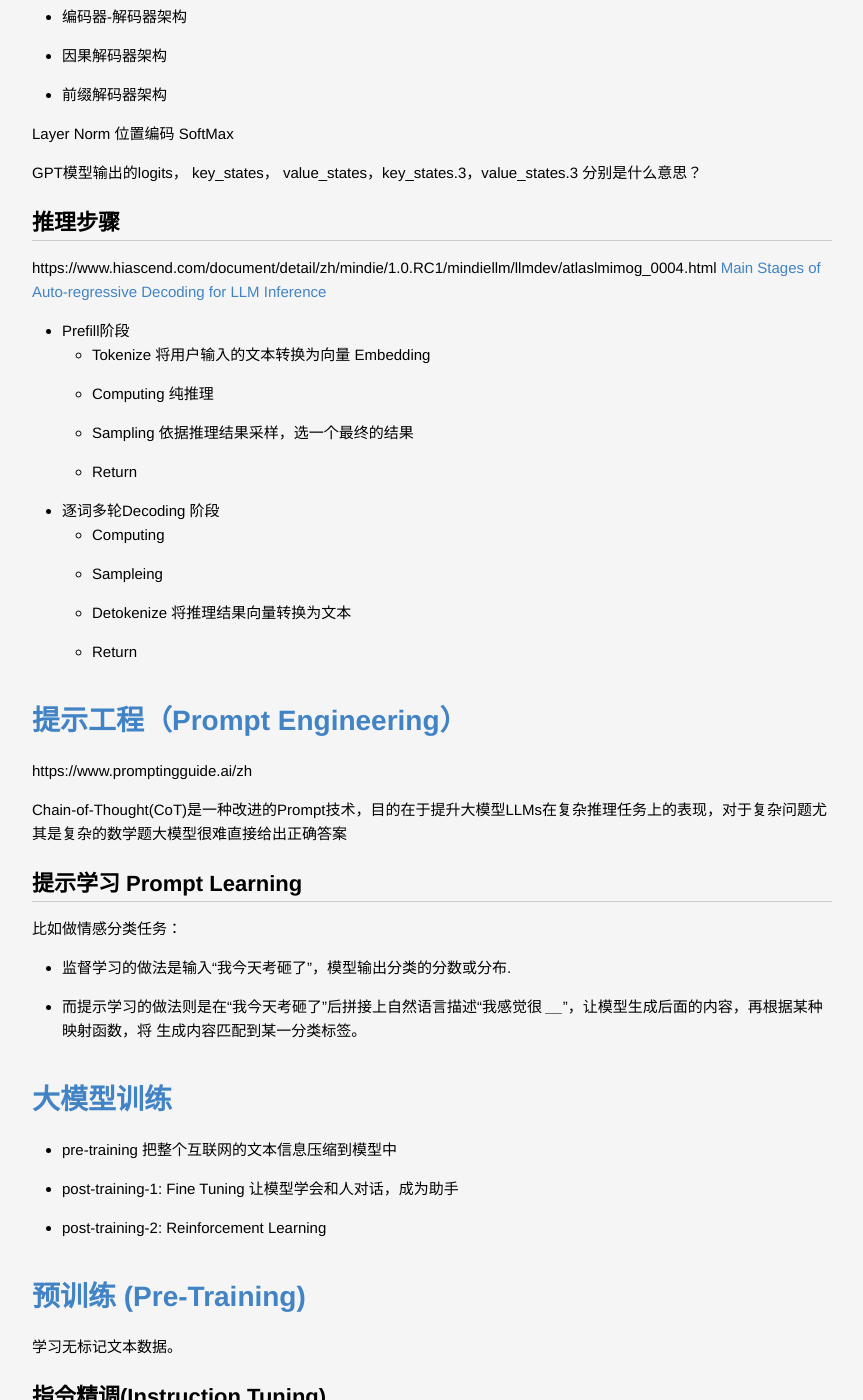
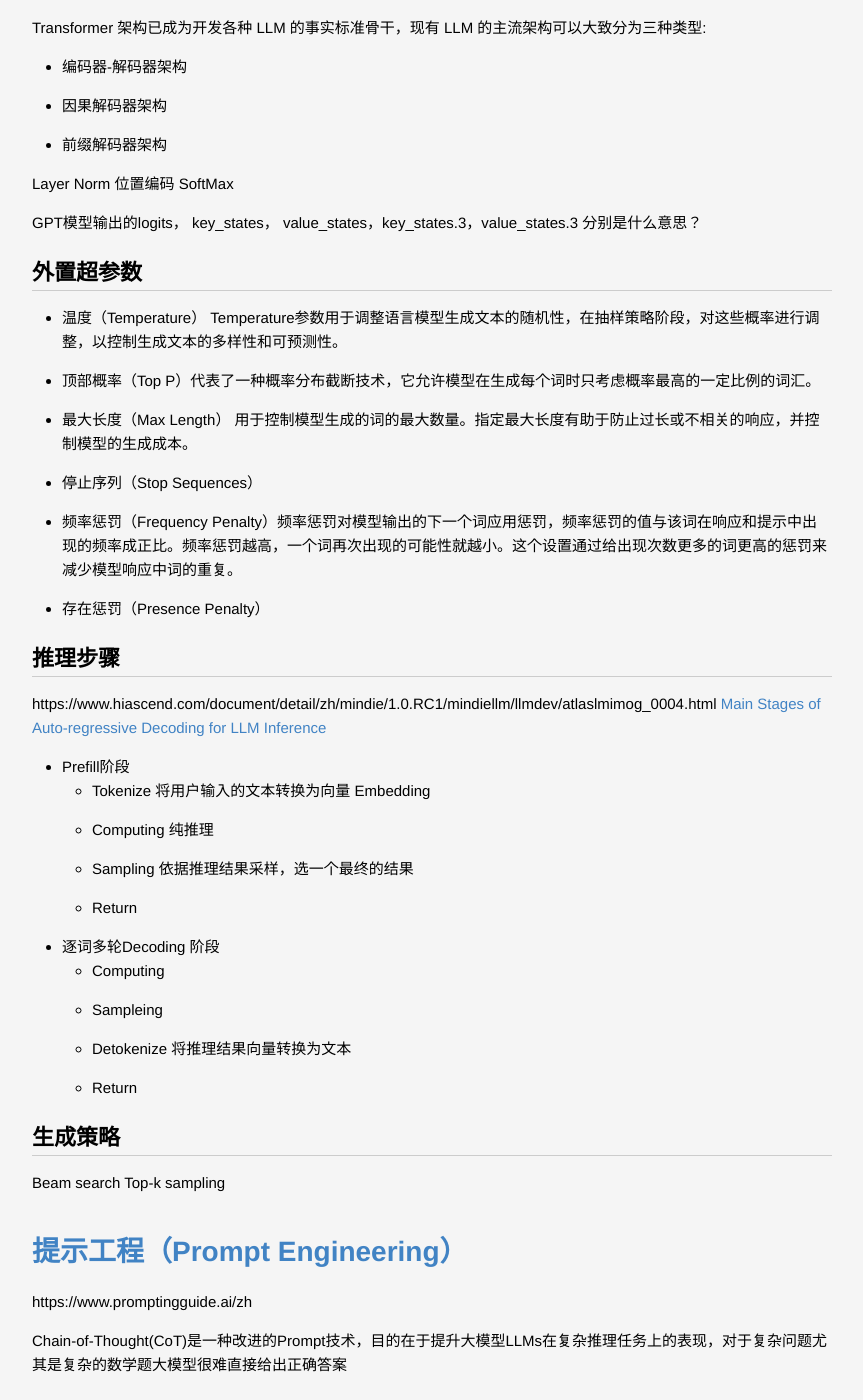
Before and after one commit to lucky521/blog, a Jekyll site: the page built from _posts/ml/2023-02-04-LLM.markdown, in a window 1280 px wide and 1400 px high, scrolled down 3534 px. Shown: the whole window, without its empty margins (208-1071 px from the left). Built offline with Jekyll 4.4.1, drawn with Linux system fonts in a browser that asks for light colours; some of the changed text lies outside the part shown.

Commit message:
update blog

```diff
--- a/_posts/ml/2023-02-04-LLM.markdown
+++ b/_posts/ml/2023-02-04-LLM.markdown
@@ -66,6 +66,13 @@
 GPT模型输出的logits， key_states， value_states，key_states.3，value_states.3 分别是什么意思？
 
 
+## 外置超参数
+* 温度（Temperature） Temperature参数用于调整语言模型生成文本的随机性，在抽样策略阶段，对这些概率进行调整，以控制生成文本的多样性和可预测性。
+* 顶部概率（Top P）代表了一种概率分布截断技术，它允许模型在生成每个词时只考虑概率最高的一定比例的词汇。
+* 最大长度（Max Length） 用于控制模型生成的词的最大数量。指定最大长度有助于防止过长或不相关的响应，并控制模型的生成成本。
+* 停止序列（Stop Sequences）
+* 频率惩罚（Frequency Penalty）频率惩罚对模型输出的下一个词应用惩罚，频率惩罚的值与该词在响应和提示中出现的频率成正比。频率惩罚越高，一个词再次出现的可能性就越小。这个设置通过给出现次数更多的词更高的惩罚来减少模型响应中词的重复。
+* 存在惩罚（Presence Penalty）
 
 
 
@@ -84,6 +91,11 @@
   * Detokenize 将推理结果向量转换为文本
   * Return
 
+
+## 生成策略
+
+Beam search
+Top-k sampling
 
 
 # 提示工程（Prompt Engineering）
@@ -104,7 +116,7 @@
 * post-training-2: Reinforcement Learning
 
 
-# 预训练 (Pre-Training)
+## 预训练 (Pre-Training)
 学习无标记文本数据。
 
 
@@ -228,12 +240,17 @@
 
 https://zhuanlan.zhihu.com/p/1894492016718639469
 
+vllm，Mooncake，TensorRT-LLM, InfiniStore
+
+
 
 ## kv cache优化
 
 在自回归生成过程中做 attention 时, 一个 token i 的特征向量 (feature vector) 会线性映射拆成 Qi, Ki, Vi 三个特征向量. 其中, Qi 用于与序列中之前所有的 Kj, Vj 向量做 attention, 从而得出输出特征向量 Oi. 而 Ki, Vi 则会被留存下来, 以便之后的 token 在做 attention 时不再重复计算. 用于留存序列中 Ki, Vi 的存储空间 (或者是这个张量) 被称为 KV-Cache.
 
 kv cache容量需求： batch_size * seq_length * attention_head_num * attention_head_dim * layer_num * key_bits * 2
+
+单个 Token 的 KVCache 由四大因素决定：Layers、NumHead、HeadDim、以及 KVCache 数据类型决定的。
 
 
 
```
Also changed, not shown: _posts/framework/2021-12-06-cuda.markdown (+21 -5 lines).
